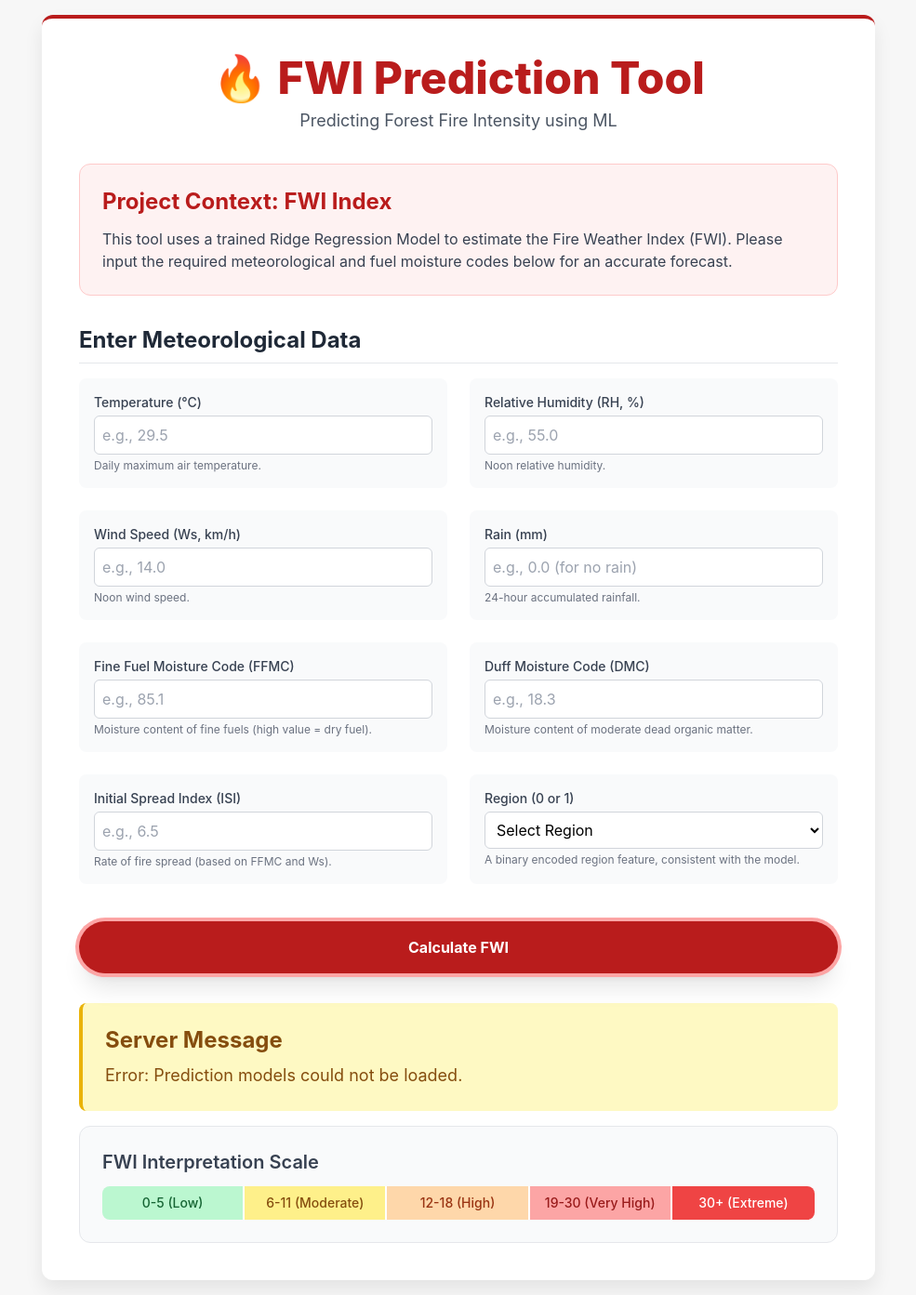
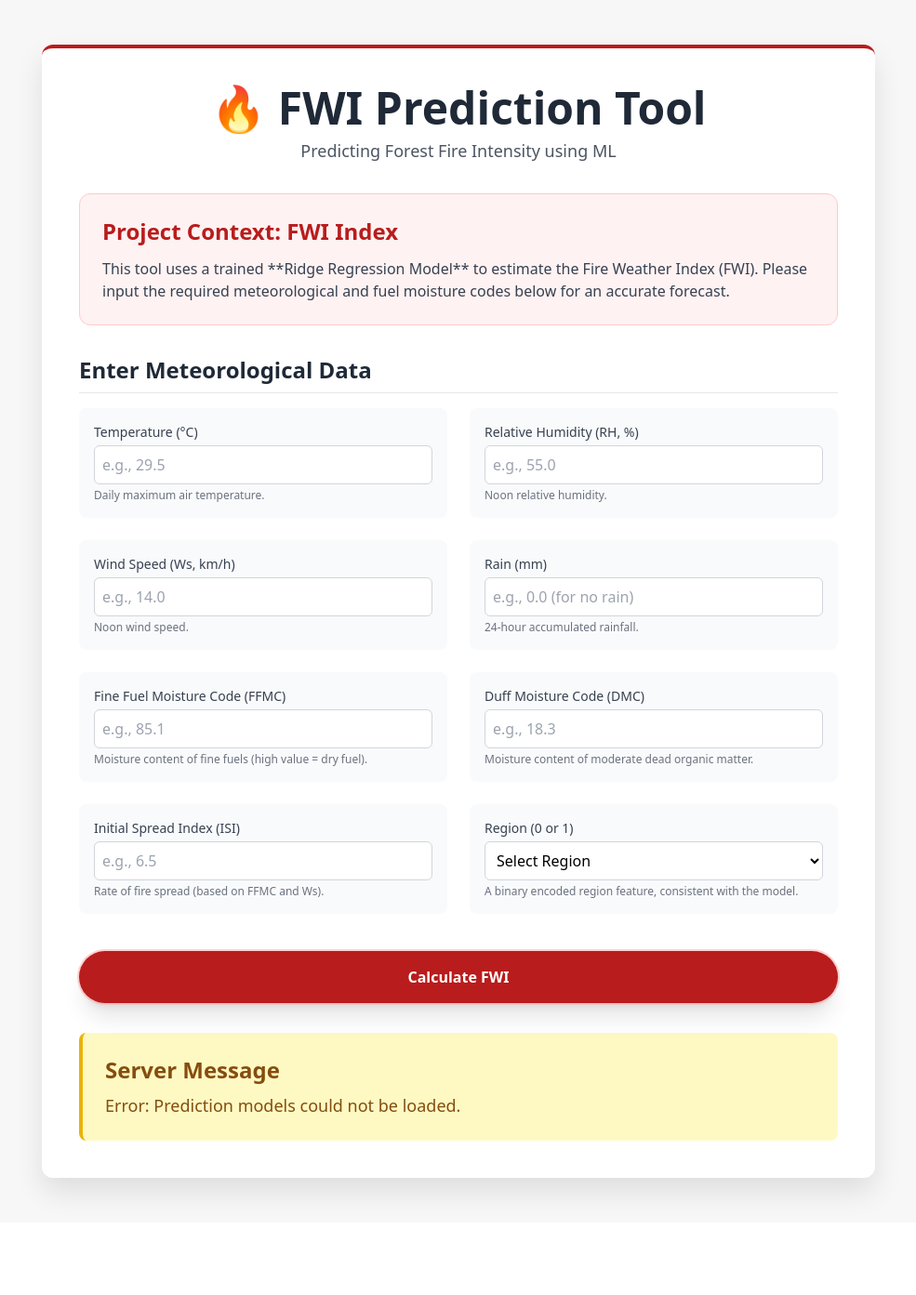
Before and after one commit to Inder-26/Algerian-Forest-Fire-Prediction, a Flask app: page /predictdata in a window 1280 px wide. Shown: the whole page at 93% size, without its empty margins (147-1132 px from the left). After the commit the page ends 1295 px from the top, so only its background shows below. Run offline with Flask 3, Linux system fonts and the light colour scheme; some libraries are stand-ins or nearby versions.

Commit message:
update home.html

```diff
--- a/templates/home.html
+++ b/templates/home.html
@@ -4,7 +4,6 @@
     <meta charset="UTF-8">
     <meta name="viewport" content="width=device-width, initial-scale=1.0">
     <title>Forest Fire Weather Index Predictor</title>
-    <!-- Load Tailwind CSS -->
     <script src="https://cdn.tailwindcss.com"></script>
     <style>
         /* Custom scrollbar for better aesthetics */
@@ -16,156 +15,209 @@
             border-radius: 4px;
         }
         body {
-            font-family: 'Inter', sans-serif;
+            /* Using a common, accessible font stack */
+            font-family: ui-sans-serif, system-ui, -apple-system, BlinkMacSystemFont, "Segoe UI", Roboto, "Helvetica Neue", Arial, "Noto Sans", sans-serif;
             background-color: #f7f7f7;
         }
         .input-group {
             transition: all 0.2s;
         }
+        /* Adjusted focus style for better contrast */
         .input-group:focus-within {
-            box-shadow: 0 0 0 2px #dc2626; /* Red-600 ring */
+            box-shadow: 0 0 0 2px #f87171; /* Red-400 ring */
+            border-color: #f87171;
         }
         .card-shadow {
-            box-shadow: 0 10px 20px rgba(0, 0, 0, 0.08);
+            box-shadow: 0 15px 30px rgba(0, 0, 0, 0.1);
+        }
+        /* Keyframe for pulse animation */
+        @keyframes pulse-ring {
+            0% { box-shadow: 0 0 0 0px rgba(239, 68, 68, 0.7); }
+            70% { box-shadow: 0 0 0 8px rgba(239, 68, 68, 0); }
+            100% { box-shadow: 0 0 0 0px rgba(239, 68, 68, 0); }
+        }
+        .animate-pulse-ring {
+            animation: pulse-ring 1.5s infinite;
         }
     </style>
 </head>
 <body class="min-h-screen flex flex-col items-center p-4">
-    <div class="w-full max-w-4xl bg-white p-8 md:p-10 rounded-xl card-shadow space-y-8 border-t-4 border-red-700">
+    <div class="w-full max-w-4xl bg-white p-8 md:p-10 my-8 rounded-xl card-shadow space-y-8 border-t-4 border-red-700">
 
-        <!-- Header Section -->
         <header class="text-center">
-            <h1 class="text-4xl md:text-5xl font-extrabold text-red-700 mb-2">
-                🔥 FWI Prediction Tool
+            <h1 class="text-4xl md:text-5xl font-extrabold text-gray-800 mb-2">
+                <span class="text-red-700">🔥</span> FWI Prediction Tool
             </h1>
             <p class="text-gray-600 text-lg">Predicting Forest Fire Intensity using ML</p>
         </header>
 
-        <!-- Project Context / Explanation Section -->
-        <section class="p-6 bg-red-50 rounded-xl border border-red-200">
-            <h2 class="text-2xl font-bold text-red-700 mb-3">Project Context: FWI Index</h2>
+        <section class="p-6 bg-red-50 rounded-xl border border-red-200" aria-labelledby="context-heading">
+            <h2 id="context-heading" class="text-2xl font-bold text-red-700 mb-3">Project Context: FWI Index</h2>
             <p class="text-gray-700">
-                This tool uses a trained Ridge Regression Model to estimate the Fire Weather Index (FWI). Please input the required meteorological and fuel moisture codes below for an accurate forecast.
+                This tool uses a trained **Ridge Regression Model** to estimate the Fire Weather Index (FWI). Please input the required meteorological and fuel moisture codes below for an accurate forecast.
             </p>
         </section>
 
-        <!-- Prediction Form -->
-        <section>
-            <h2 class="text-2xl font-bold text-gray-800 mb-4 border-b pb-2">Enter Meteorological Data</h2>
+        <section aria-labelledby="form-heading">
+            <h2 id="form-heading" class="text-2xl font-bold text-gray-800 mb-4 border-b pb-2">Enter Meteorological Data</h2>
 
             <form action="{{ url_for('predict_datapoint') }}" method="post" class="grid grid-cols-1 md:grid-cols-2 gap-6">
 
-                <!-- Temperature -->
                 <div class="input-group bg-gray-50 p-4 rounded-lg">
                     <label for="Temperature" class="block text-sm font-medium text-gray-700 mb-1">Temperature (°C)</label>
-                    <input type="number" step="any" class="w-full p-2 border border-gray-300 rounded-md focus:outline-none focus:border-red-600"
-                           id="Temperature" name="Temperature" placeholder="e.g., 29.5" required>
-                    <p class="text-xs text-gray-500 mt-1">Daily maximum air temperature.</p>
+                    <input type="number" step="any" min="0" class="w-full p-2 border border-gray-300 rounded-md focus:outline-none focus:border-red-600"
+                                id="Temperature" name="Temperature" placeholder="e.g., 29.5" required aria-describedby="temp-desc">
+                    <p id="temp-desc" class="text-xs text-gray-500 mt-1">Daily maximum air temperature.</p>
                 </div>
 
-                <!-- Relative Humidity (RH) -->
                 <div class="input-group bg-gray-50 p-4 rounded-lg">
                     <label for="RH" class="block text-sm font-medium text-gray-700 mb-1">Relative Humidity (RH, %)</label>
-                    <input type="number" step="any" class="w-full p-2 border border-gray-300 rounded-md focus:outline-none focus:border-red-600"
-                           id="RH" name="RH" placeholder="e.g., 55.0" required>
-                    <p class="text-xs text-gray-500 mt-1">Noon relative humidity.</p>
+                    <input type="number" step="any" min="0" max="100" class="w-full p-2 border border-gray-300 rounded-md focus:outline-none focus:border-red-600"
+                                id="RH" name="RH" placeholder="e.g., 55.0" required aria-describedby="rh-desc">
+                    <p id="rh-desc" class="text-xs text-gray-500 mt-1">Noon relative humidity.</p>
                 </div>
 
-                <!-- Wind Speed (Ws) -->
                 <div class="input-group bg-gray-50 p-4 rounded-lg">
                     <label for="Ws" class="block text-sm font-medium text-gray-700 mb-1">Wind Speed (Ws, km/h)</label>
-                    <input type="number" step="any" class="w-full p-2 border border-gray-300 rounded-md focus:outline-none focus:border-red-600"
-                           id="Ws" name="Ws" placeholder="e.g., 14.0" required>
-                    <p class="text-xs text-gray-500 mt-1">Noon wind speed.</p>
+                    <input type="number" step="any" min="0" class="w-full p-2 border border-gray-300 rounded-md focus:outline-none focus:border-red-600"
+                                id="Ws" name="Ws" placeholder="e.g., 14.0" required aria-describedby="ws-desc">
+                    <p id="ws-desc" class="text-xs text-gray-500 mt-1">Noon wind speed.</p>
                 </div>
 
-                <!-- Rain (Rain) -->
                 <div class="input-group bg-gray-50 p-4 rounded-lg">
                     <label for="Rain" class="block text-sm font-medium text-gray-700 mb-1">Rain (mm)</label>
-                    <input type="number" step="any" class="w-full p-2 border border-gray-300 rounded-md focus:outline-none focus:border-red-600"
-                           id="Rain" name="Rain" placeholder="e.g., 0.0 (for no rain)" required>
-                    <p class="text-xs text-gray-500 mt-1">24-hour accumulated rainfall.</p>
+                    <input type="number" step="any" min="0" class="w-full p-2 border border-gray-300 rounded-md focus:outline-none focus:border-red-600"
+                                id="Rain" name="Rain" placeholder="e.g., 0.0 (for no rain)" required aria-describedby="rain-desc">
+                    <p id="rain-desc" class="text-xs text-gray-500 mt-1">24-hour accumulated rainfall.</p>
                 </div>
 
-                <!-- Fine Fuel Moisture Code (FFMC) -->
                 <div class="input-group bg-gray-50 p-4 rounded-lg">
                     <label for="FFMC" class="block text-sm font-medium text-gray-700 mb-1">Fine Fuel Moisture Code (FFMC)</label>
-                    <input type="number" step="any" class="w-full p-2 border border-gray-300 rounded-md focus:outline-none focus:border-red-600"
-                           id="FFMC" name="FFMC" placeholder="e.g., 85.1" required>
-                    <p class="text-xs text-gray-500 mt-1">Moisture content of fine fuels (high value = dry fuel).</p>
+                    <input type="number" step="any" min="0" class="w-full p-2 border border-gray-300 rounded-md focus:outline-none focus:border-red-600"
+                                id="FFMC" name="FFMC" placeholder="e.g., 85.1" required aria-describedby="ffmc-desc">
+                    <p id="ffmc-desc" class="text-xs text-gray-500 mt-1">Moisture content of fine fuels (high value = dry fuel).</p>
                 </div>
 
-                <!-- Duff Moisture Code (DMC) -->
                 <div class="input-group bg-gray-50 p-4 rounded-lg">
                     <label for="DMC" class="block text-sm font-medium text-gray-700 mb-1">Duff Moisture Code (DMC)</label>
-                    <input type="number" step="any" class="w-full p-2 border border-gray-300 rounded-md focus:outline-none focus:border-red-600"
-                           id="DMC" name="DMC" placeholder="e.g., 18.3" required>
-                    <p class="text-xs text-gray-500 mt-1">Moisture content of moderate dead organic matter.</p>
+                    <input type="number" step="any" min="0" class="w-full p-2 border border-gray-300 rounded-md focus:outline-none focus:border-red-600"
+                                id="DMC" name="DMC" placeholder="e.g., 18.3" required aria-describedby="dmc-desc">
+                    <p id="dmc-desc" class="text-xs text-gray-500 mt-1">Moisture content of moderate dead organic matter.</p>
                 </div>
 
-                <!-- Initial Spread Index (ISI) -->
                 <div class="input-group bg-gray-50 p-4 rounded-lg">
                     <label for="ISI" class="block text-sm font-medium text-gray-700 mb-1">Initial Spread Index (ISI)</label>
-                    <input type="number" step="any" class="w-full p-2 border border-gray-300 rounded-md focus:outline-none focus:border-red-600"
-                           id="ISI" name="ISI" placeholder="e.g., 6.5" required>
-                    <p class="text-xs text-gray-500 mt-1">Rate of fire spread (based on FFMC and Ws).</p>
+                    <input type="number" step="any" min="0" class="w-full p-2 border border-gray-300 rounded-md focus:outline-none focus:border-red-600"
+                                id="ISI" name="ISI" placeholder="e.g., 6.5" required aria-describedby="isi-desc">
+                    <p id="isi-desc" class="text-xs text-gray-500 mt-1">Rate of fire spread (based on FFMC and Ws).</p>
                 </div>
 
-                <!-- Region -->
                 <div class="input-group bg-gray-50 p-4 rounded-lg">
                     <label for="Region" class="block text-sm font-medium text-gray-700 mb-1">Region (0 or 1)</label>
                     <select id="Region" name="Region" required
-                            class="w-full p-2 border border-gray-300 rounded-md focus:outline-none focus:border-red-600 bg-white">
+                             class="w-full p-2 border border-gray-300 rounded-md focus:outline-none focus:border-red-600 bg-white" aria-describedby="region-desc">
                         <option value="" disabled selected>Select Region</option>
                         <option value="0">Region 0 (e.g., Bejaia)</option>
                         <option value="1">Region 1 (e.g., Sidi Bel-Abbès)</option>
                     </select>
-                    <p class="text-xs text-gray-500 mt-1">A binary encoded region feature, consistent with the model.</p>
+                    <p id="region-desc" class="text-xs text-gray-500 mt-1">A binary encoded region feature, consistent with the model.</p>
                 </div>
 
-                <!-- Predict Button - spanning both columns on desktop -->
                 <div class="md:col-span-2 pt-4">
                     <button type="submit"
-                            class="w-full bg-red-700 hover:bg-red-800 text-white font-bold py-4 rounded-full shadow-xl transition duration-150 ease-in-out transform hover:scale-[1.01] ring-4 ring-red-300">
+                            class="w-full bg-red-700 hover:bg-red-800 text-white font-bold py-4 rounded-full shadow-xl transition duration-150 ease-in-out transform hover:scale-[1.01] ring-2 ring-red-300/50 hover:ring-red-400/70">
                         Calculate FWI
                     </button>
                 </div>
             </form>
         </section>
 
-        <!-- Results Section -->
-        {% if results is not none %}
-        <section class="mt-8 space-y-4">
-            {% if fwi_result is not none %}
-            <div class="bg-red-50 border-l-4 border-red-600 text-gray-800 p-6 rounded-lg" role="alert">
+        {% if fwi_result is not none %}
+        <section id="results-section" class="mt-8 space-y-6">
+            <div class="bg-white p-6 rounded-xl shadow-md border-l-4 border-red-600" role="alert" aria-live="polite">
                 <h2 class="text-2xl font-bold mb-2 text-red-700">Prediction Result</h2>
                 <p class="text-5xl font-extrabold flex items-center">
                     FWI Score:
-                    <span class="ml-4 text-red-600">{{ fwi_result | float | default(0) | round(2) }}</span>
+                    <span id="fwi-score" class="ml-4 text-red-600">{{ fwi_result | float | default(0) | round(2) }}</span>
                 </p>
             </div>
-            {% else %}
-            <!-- Display Error/Message -->
-            <div class="bg-yellow-100 border-l-4 border-yellow-500 text-yellow-800 p-6 rounded-lg" role="alert">
-                <h2 class="text-2xl font-bold mb-2">Server Message</h2>
-                <p class="text-lg">{{ results }}</p>
-            </div>
-            {% endif %}
 
-            <!-- FWI Danger Scale -->
-            <div class="p-6 bg-gray-50 rounded-xl border border-gray-200">
-                <h3 class="text-xl font-semibold mb-3 text-gray-700">FWI Interpretation Scale</h3>
-                <div class="grid grid-cols-5 text-center text-xs md:text-sm font-medium">
-                    <div class="p-2 rounded-l-lg bg-green-200 text-green-800 border-r-2 border-white">0-5 (Low)</div>
-                    <div class="p-2 bg-yellow-200 text-yellow-800 border-r-2 border-white">6-11 (Moderate)</div>
-                    <div class="p-2 bg-orange-200 text-orange-800 border-r-2 border-white">12-18 (High)</div>
-                    <div class="p-2 bg-red-300 text-red-800 border-r-2 border-white">19-30 (Very High)</div>
-                    <div class="p-2 rounded-r-lg bg-red-500 text-white">30+ (Extreme)</div>
+            <div class="p-6 bg-gray-50 rounded-xl border border-gray-200" aria-labelledby="scale-heading">
+                <h3 id="scale-heading" class="text-xl font-semibold mb-3 text-gray-700">FWI Interpretation Scale (Standard)</h3>
+                <div class="grid grid-cols-6 text-center text-xs md:text-sm font-bold shadow-inner rounded-lg overflow-hidden">
+
+                    <div id="fwi-0" data-min="0" data-max="5.19" class="p-3 bg-green-100 text-green-700 border-r border-white">
+                        <span class="block">0-5.2</span><span class="block font-normal">Very Low</span>
+                    </div>
+
+                    <div id="fwi-1" data-min="5.2" data-max="11.19" class="p-3 bg-lime-200 text-lime-800 border-r border-white">
+                        <span class="block">5.2-11.2</span><span class="block font-normal">Low</span>
+                    </div>
+
+                    <div id="fwi-2" data-min="11.2" data-max="21.29" class="p-3 bg-yellow-400 text-yellow-800 border-r border-white">
+                        <span class="block">11.2-21.3</span><span class="block font-normal">Moderate</span>
+                    </div>
+
+                    <div id="fwi-3" data-min="21.3" data-max="37.99" class="p-3 bg-orange-500 text-white border-r border-white">
+                        <span class="block">21.3-38.0</span><span class="block font-normal">High</span>
+                    </div>
+
+                    <div id="fwi-4" data-min="38.0" data-max="49.99" class="p-3 bg-red-600 text-white border-r border-white">
+                        <span class="block">38.0-50.0</span><span class="block font-normal">Very High</span>
+                    </div>
+
+                    <div id="fwi-5" data-min="50.0" data-max="999" class="p-3 bg-red-900 text-white">
+                        <span class="block">50.0+</span><span class="block font-normal">Extreme</span>
+                    </div>
+
                 </div>
             </div>
         </section>
+        {% elif results is not none %}
+        <div class="bg-yellow-100 border-l-4 border-yellow-500 text-yellow-800 p-6 rounded-lg" role="alert">
+            <h2 class="text-2xl font-bold mb-2">Server Message</h2>
+            <p class="text-lg">{{ results }}</p>
+        </div>
         {% endif %}
 
     </div>
+<script>
+    // Unobtrusive JavaScript to dynamically highlight the correct hazard level
+    document.addEventListener('DOMContentLoaded', function() {
+        const fwiScoreElement = document.getElementById('fwi-score');
+        const resultsSection = document.getElementById('results-section');
+
+        if (fwiScoreElement && resultsSection) {
+            const fwiScore = parseFloat(fwiScoreElement.textContent);
+            highlightFWILevel(fwiScore);
+        }
+    });
+
+    /**
+     * Highlights the correct danger level block based on the FWI score.
+     * @param {number} score The calculated FWI score.
+     */
+    function highlightFWILevel(score) {
+        const scaleBlocks = document.querySelectorAll('#scale-heading + div > div');
+
+        scaleBlocks.forEach(block => {
+            const min = parseFloat(block.dataset.min);
+            const max = parseFloat(block.dataset.max);
+
+            // Check if the score falls within the block's range
+            if (score >= min && score <= max) {
+                // Remove existing highlight classes from all blocks
+                scaleBlocks.forEach(b => {
+                    b.classList.remove('animate-pulse-ring', 'shadow-2xl', 'scale-105');
+                    b.style.zIndex = 1;
+                });
+
+                // Add highlight classes and a subtle scale/shadow for the active block
+                block.classList.add('animate-pulse-ring', 'shadow-2xl', 'scale-105');
+                block.style.zIndex = 10; // Bring to front
+            }
+        });
+    }
+</script>
 </body>
 </html>
```
